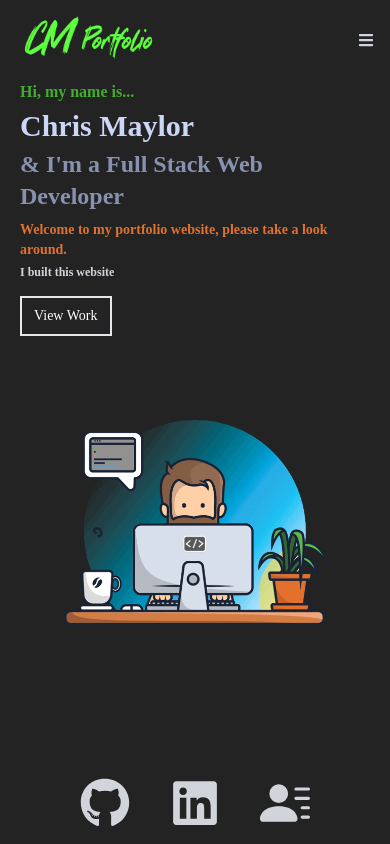
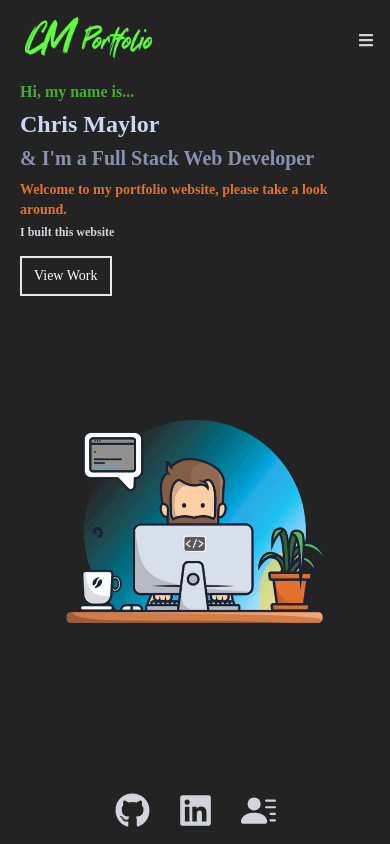
Before and after one commit to ChrisMaylor92/portfolio-1, a React (Create React App) app: page / in a window 390 px wide. Shown: the top 844 px of the page. Built offline with nearby package versions, Linux system fonts and the light colour scheme.

Commit message:
testing home sizing for mobile

```diff
--- a/src/components/Footer.jsx
+++ b/src/components/Footer.jsx
@@ -2,7 +2,25 @@ import {FaGithub, FaLinkedin } from 'react-icons/fa'
 import {BsFillPersonLinesFill} from'react-icons/bs'
 export const Footer = () => {
     return (
-        <footer className="fixed bottom-0 flex flex-col w-full  items-center pb-4 pt-4 bg-[#232323]">
+        <div>
+
+        {/* Mobile View */}
+        <footer className="fixed md:hidden bottom-0 flex flex-col w-full  items-center pb-4 pt-4 bg-[#232323]">
+            <div className="grid grid-cols-3 gap-7 ">
+                <a href="https://github.com/ChrisMaylor92" >
+
+                    <FaGithub size={35} className="text-gray-300 hover:text-[#43ad2e]"/>
+                </a>
+                <a href="https://www.linkedin.com/in/chris-maylor-20132317b/" >
+                    <FaLinkedin size={35} className="text-gray-300 hover:text-[#43ad2e]"/>
+                </a>
+                <a download="CV.docx" href='CV.docx'>
+                    <BsFillPersonLinesFill size={35} className="text-gray-300 hover:text-[#43ad2e]"/>
+                </a>
+            </div>
+        </footer>
+        {/* Desktop View */}
+        <footer className="hidden fixed bottom-0 md:flex flex-col w-full  items-center pb-4 pt-4 bg-[#232323]">
             <div className="grid grid-cols-3 gap-10 ">
                 <a href="https://github.com/ChrisMaylor92" >
 
@@ -16,5 +34,6 @@ export const Footer = () => {
                 </a>
             </div>
         </footer>
+        </div>
     )
 }
--- a/src/components/Home.jsx
+++ b/src/components/Home.jsx
@@ -21,7 +21,7 @@ export const Home = () => {
                     ]}
                 wrapper="span"
                 speed={60}
-                className="text-md text-left font-bold pb-1 justify-items-start text-[#43ad2e]"
+                className="text-base text-left font-bold pb-1 justify-items-start text-[#43ad2e]"
                 repeat={0}
                 cursor={false}
                 />
@@ -36,7 +36,7 @@ export const Home = () => {
                     ]}
                 wrapper="span"
                 speed={20}
-                className="text-3xl text-left font-bold pb-1 text-[#ccd6f6]"
+                className="text-2xl text-left font-bold pb-1 text-[#ccd6f6]"
                 repeat={0}
                 cursor={false}
                 />
@@ -51,7 +51,7 @@ export const Home = () => {
                     ]}
                 wrapper="span"
                 speed={65}
-                className="text-2xl text-left font-bold pb-1 text-[#8892b0]"
+                className="text-xl text-left font-bold pb-1 text-[#8892b0]"
                 repeat={0}
                 cursor={false}
                 />
```
